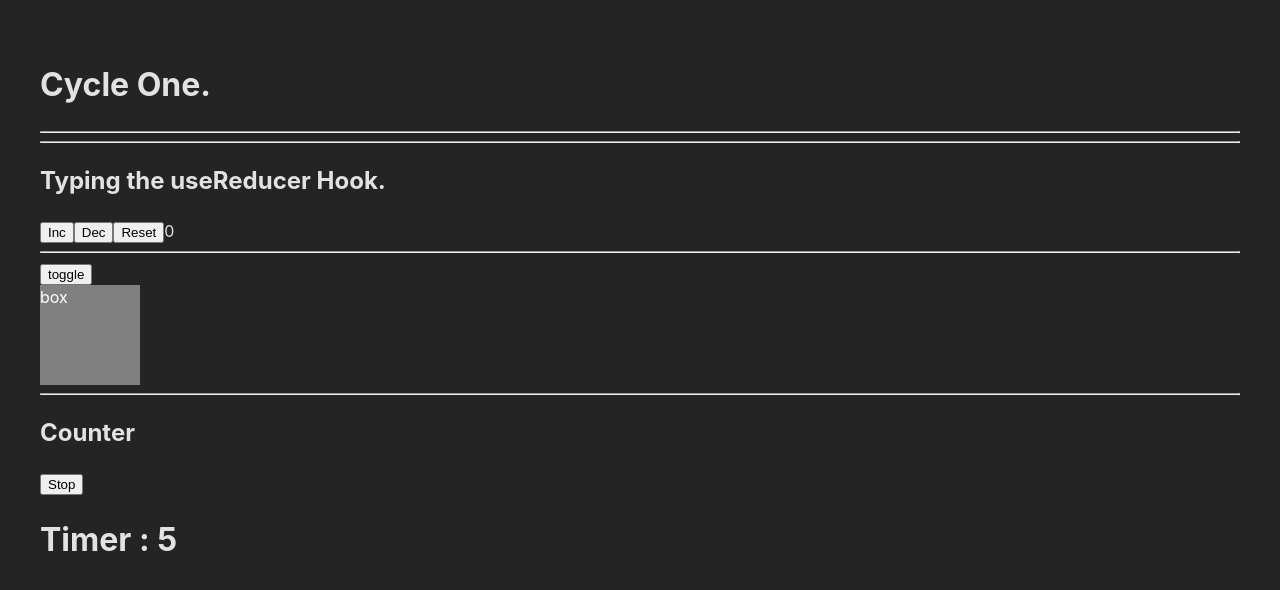
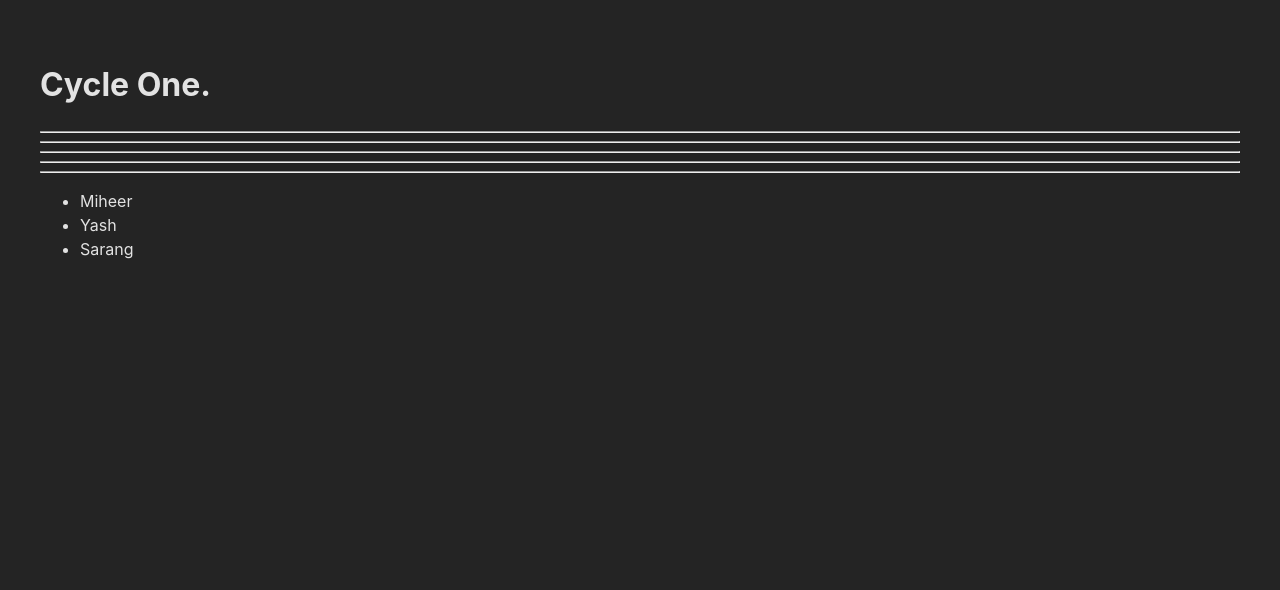
Before and after one commit to MiheerTamkhane/interview-prep, a React (Vite) app: page / in a window 1280 px wide. Shown: the top 590 px of the page. Built offline with nearby package versions, Linux system fonts and the light colour scheme.

Commit message:
added the generics in Ts for React

```diff
--- a/src/App.tsx
+++ b/src/App.tsx
@@ -5,6 +5,7 @@ import Box from "./components/context/Box";
 import { ThemeProvider } from "./components/context/ThemeProvider";
 import MutableRef from "./components/MutableRef";
 import "./App.css";
+import List from "./components/generic/List";
 
 function App() {
   return (
@@ -14,13 +15,23 @@ function App() {
       <hr />
       {/* <Question2 /> */}
       <hr />
-      <Counter />
+      {/* <Counter /> */}
       <hr />
-      <ThemeProvider>
+      {/* <ThemeProvider>
         <Box />
-      </ThemeProvider>
+      </ThemeProvider> */}
       <hr />
-      <MutableRef />
+      {/* <MutableRef /> */}
+      <hr />
+      <List
+        items={[
+          { id: 1, name: "Miheer" },
+          { id: 2, name: "Yash" },
+          { id: 3, name: "Sarang" },
+        ]}
+      />
+      {/* <List items={[1, 3, 4]} />
+      <List items={["a", "o", "i", "e", "u"]} /> */}
     </>
   );
 }
--- /dev/null
+++ b/src/components/generic/List.tsx
@@ -0,0 +1,19 @@
+import React from "react";
+
+type ListProps<T> = {
+  items: T[];
+};
+
+const List = <T extends { id: number; name: string }>({
+  items,
+}: ListProps<T>) => {
+  return (
+    <ul>
+      {items.map((item) => (
+        <li key={item.id}>{item.name}</li>
+      ))}
+    </ul>
+  );
+};
+
+export default List;
```
